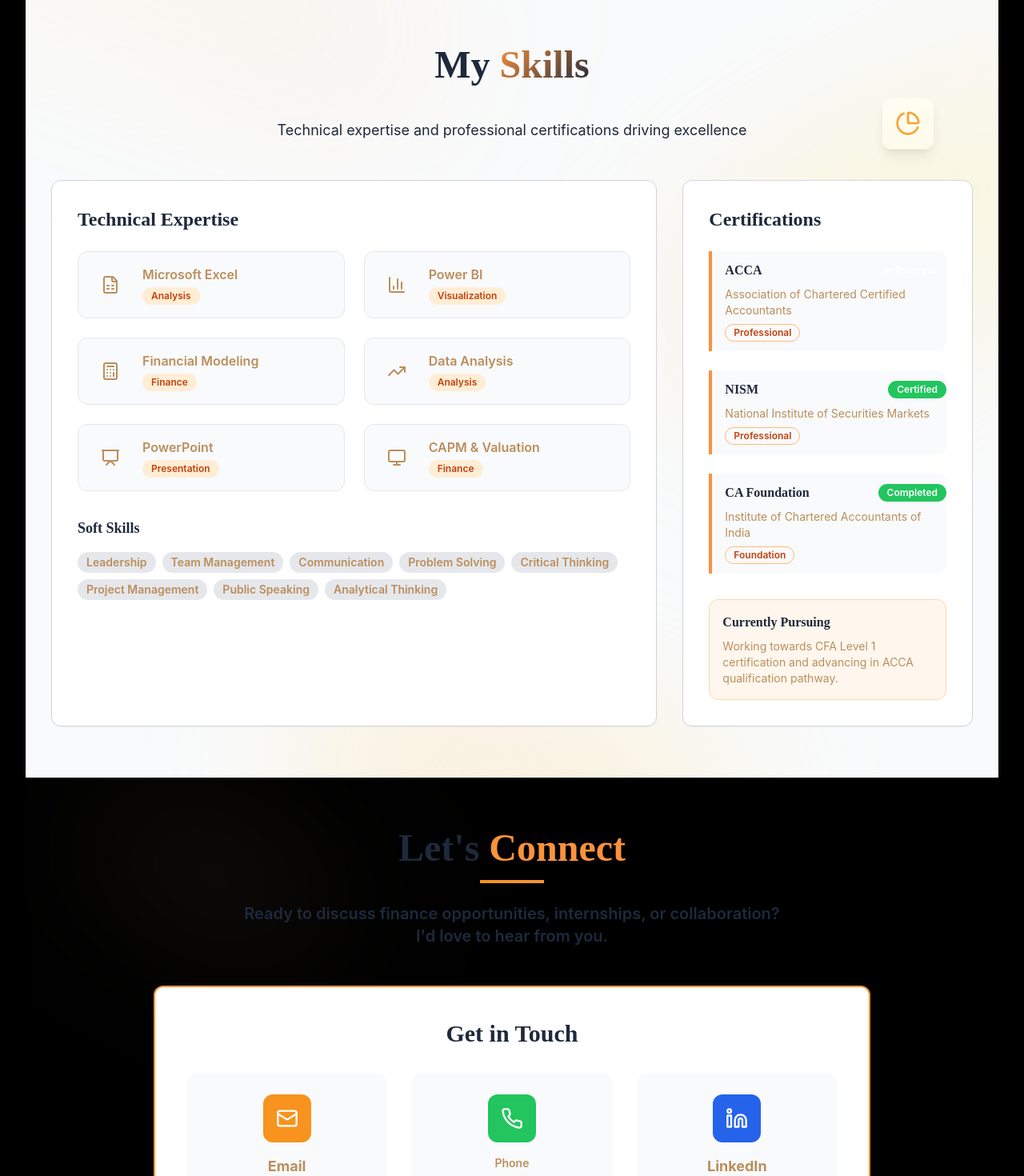
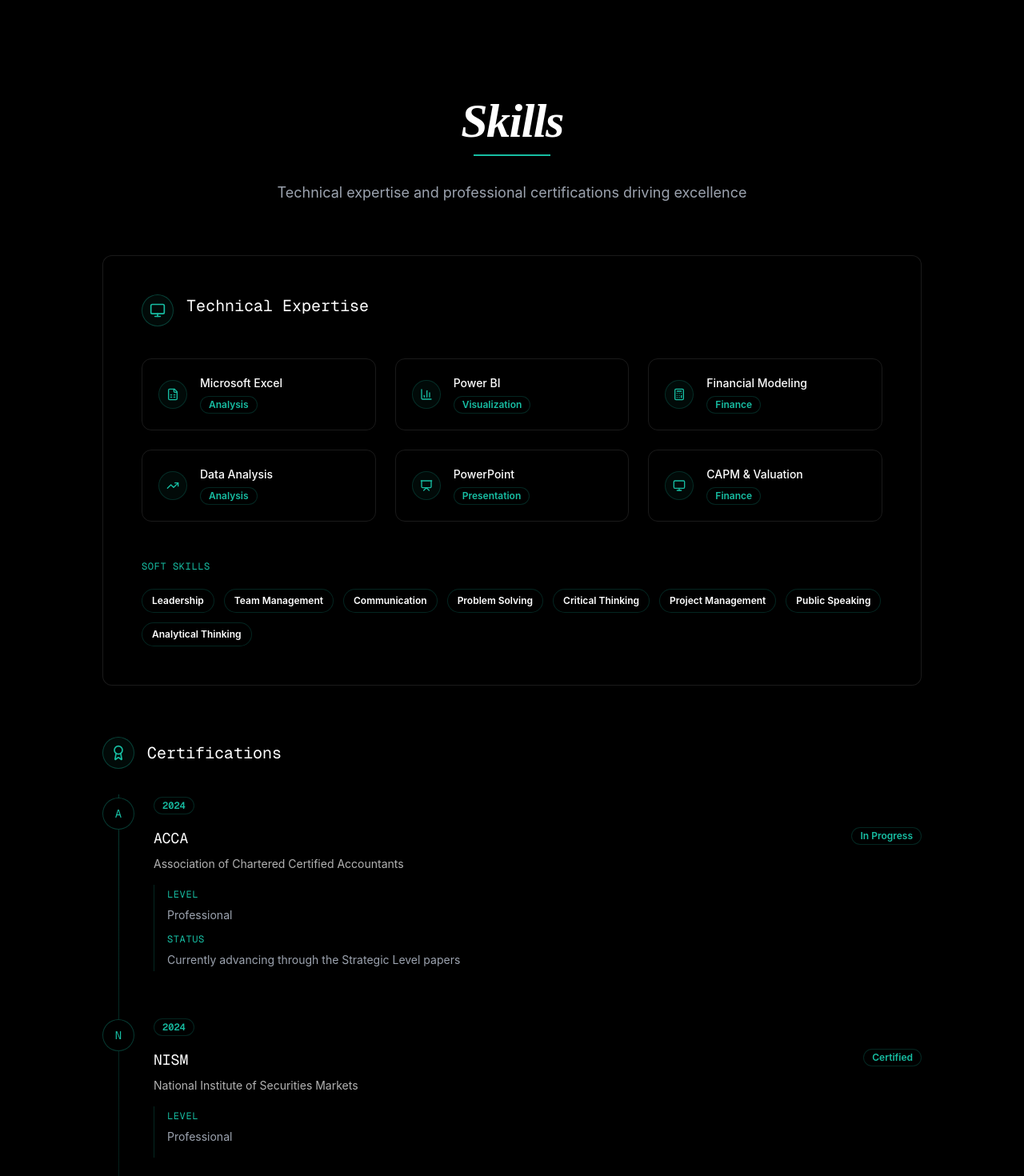
Before and after one commit to aakanksha-singh-hub/devanbansal-portfolio, a React (Vite) app: page / in a window 1280 px wide. Shown: the part 5620-7090 px from the top of the page at 80% size. Built offline with nearby package versions, Linux system fonts and the light colour scheme.

Commit message:
refactor: enhance SkillsSection

```diff
--- a/src/components/SkillsSection.tsx
+++ b/src/components/SkillsSection.tsx
@@ -1,8 +1,22 @@
-
-import React from 'react';
-import { Card, CardContent } from '@/components/ui/card';
-import { Badge } from '@/components/ui/badge';
-import { Monitor, BarChart3, Calculator, Presentation, FileSpreadsheet, TrendingUp, DollarSign, PieChart } from 'lucide-react';
+import React from "react";
+import { Card, CardContent } from "@/components/ui/card";
+import { Badge } from "@/components/ui/badge";
+import {
+  Monitor,
+  BarChart3,
+  Calculator,
+  Presentation,
+  FileSpreadsheet,
+  TrendingUp,
+  ChevronDown,
+  Award,
+} from "lucide-react";
+import {
+  Accordion,
+  AccordionContent,
+  AccordionItem,
+  AccordionTrigger,
+} from "@/components/ui/accordion";
 
 const SkillsSection = () => {
   const technicalSkills = [
@@ -11,7 +25,7 @@ const SkillsSection = () => {
     { name: "Financial Modeling", icon: Calculator, category: "Finance" },
     { name: "Data Analysis", icon: TrendingUp, category: "Analysis" },
     { name: "PowerPoint", icon: Presentation, category: "Presentation" },
-    { name: "CAPM & Valuation", icon: Monitor, category: "Finance" }
+    { name: "CAPM & Valuation", icon: Monitor, category: "Finance" },
   ];
 
   const certifications = [
@@ -19,91 +33,87 @@ const SkillsSection = () => {
       name: "ACCA",
       status: "In Progress",
       provider: "Association of Chartered Certified Accountants",
-      level: "Professional"
+      level: "Professional",
     },
     {
       name: "NISM",
       status: "Certified",
       provider: "National Institute of Securities Markets",
-      level: "Professional"
+      level: "Professional",
     },
     {
       name: "CA Foundation",
       status: "Completed",
       provider: "Institute of Chartered Accountants of India",
-      level: "Foundation"
-    }
+      level: "Foundation",
+    },
   ];
 
   const softSkills = [
-    "Leadership", "Team Management", "Communication", "Problem Solving",
-    "Critical Thinking", "Project Management", "Public Speaking", "Analytical Thinking"
+    "Leadership",
+    "Team Management",
+    "Communication",
+    "Problem Solving",
+    "Critical Thinking",
+    "Project Management",
+    "Public Speaking",
+    "Analytical Thinking",
   ];
 
   return (
-    <section id="skills" className="section-padding bg-gray-50 relative overflow-hidden">
-      {/* ✨ Unified Animated Gradient Capsules - EXTREMELY SUBTLE VERSION */}
-      <div className="absolute inset-0 z-10 overflow-hidden pointer-events-none">
-        {/* Left Glow Capsule - EXTREMELY SUBTLE */}
-        <div className="absolute -top-32 -left-48 w-[700px] h-[200px] bg-gradient-to-r from-orange-200 via-amber-200 to-orange-300 opacity-5 blur-[100px] rounded-full rotate-[20deg] animate-pulse" style={{ animationDuration: '8s' }}></div>
+    <section
+      id="skills"
+      className="py-20 lg:py-32 bg-black relative overflow-hidden"
+    >
+      {/* Subtle Grid Background */}
+      <div className="absolute inset-0 bg-grid-pattern opacity-5 pointer-events-none"></div>
 
-        {/* Right Glow Capsule - EXTREMELY SUBTLE */}
-        <div className="absolute top-[20%] -right-48 w-[600px] h-[180px] bg-gradient-to-l from-orange-100 via-yellow-200 to-orange-200 opacity-5 blur-[110px] rounded-full rotate-[-30deg] animate-pulse" style={{ animationDuration: '10s', animationDelay: '3s' }}></div>
-
-        {/* Bottom Center Glow Capsule - EXTREMELY SUBTLE */}
-        <div className="absolute bottom-[-80px] left-1/2 transform -translate-x-1/2 w-[500px] h-[150px] bg-gradient-to-r from-amber-200 via-orange-200 to-yellow-200 opacity-5 blur-[95px] rounded-full rotate-[10deg] animate-pulse" style={{ animationDuration: '12s', animationDelay: '1.5s' }}></div>
-      </div>
-
-      {/* Finance-themed floating icons */}
-      <div className="absolute inset-0 overflow-hidden pointer-events-none">
-        {/* Top Right - Certification Progress */}
-        <div className="absolute top-32 right-20 hidden lg:block animate-slide-in-right" style={{animationDelay: '1.5s'}}>
-          <div className="bg-white/90 backdrop-blur-sm rounded-xl p-4 shadow-lg border border-gray-200/50">
-            <PieChart className="w-8 h-8 text-orange-500 animate-spin" style={{animationDuration: '8s'}} />
-          </div>
-        </div>
-
-        {/* Bottom Left - Experience Growth */}
-        <div className="absolute bottom-32 left-20 hidden lg:block animate-fade-in-up" style={{animationDelay: '2s'}}>
-          <div className="bg-white/80 backdrop-blur-sm rounded-xl p-4 shadow-lg border border-gray-200/50">
-            <TrendingUp className="w-8 h-8 text-green-500" />
-          </div>
-        </div>
-      </div>
-
-      <div className="container-custom relative z-20">
-        <div className="text-center mb-8 md:mb-12 animate-fade-in-up">
-          <h2 className="text-3xl md:text-4xl lg:text-5xl font-bold text-navy-900 mb-4 hover:scale-105 transition-transform duration-500">
-            My <span className="gradient-text">Skills</span>
+      <div className="max-w-6xl mx-auto px-8 lg:px-16 relative z-10">
+        {/* Header */}
+        <div className="text-center mb-16 animate-fade-in-up">
+          <h2 className="text-4xl md:text-6xl font-bold text-white font-playfair italic tracking-tight mb-3">
+            Skills
           </h2>
-          <div className="w-20 h-1 bg-gradient-to-r from-navy-600 to-orange-500 mx-auto mb-6 hover:w-32 transition-all duration-500"></div>
-          <p className="text-base md:text-lg text-navy-600 max-w-2xl mx-auto">
-            Technical expertise and professional certifications driving excellence
+          <div className="w-24 h-[2px] bg-teal mx-auto mb-8"></div>
+          <p className="text-lg text-gray-400 max-w-2xl mx-auto">
+            Technical expertise and professional certifications driving
+            excellence
           </p>
         </div>
 
-        <div className="grid lg:grid-cols-3 gap-4 md:gap-6 lg:gap-8">
-          {/* Technical Skills */}
-          <div className="lg:col-span-2">
-            <Card className="group h-full border-gray-300 hover:border-orange-300 transition-all duration-500 hover:shadow-xl hover:shadow-orange-500/20 animate-fade-in-up bg-white hover:bg-gradient-to-br hover:from-white hover:to-orange-50/20">
-              <CardContent className="p-4 md:p-6 lg:p-8">
-                <h3 className="text-xl md:text-2xl font-bold text-navy-900 mb-4 md:mb-6 group-hover:text-navy-800 transition-colors">
+        {/* Technical Skills Section */}
+        <div className="mb-16 animate-fade-in-up">
+          <Card className="bg-black border border-white/10 hover:border-teal/30 transition-all duration-300">
+            <CardContent className="p-8 md:p-12">
+              <div className="flex items-start gap-4 mb-10">
+                <div className="w-10 h-10 border border-teal/30 rounded-full flex items-center justify-center flex-shrink-0 bg-teal/5">
+                  <Monitor className="w-5 h-5 text-teal" />
+                </div>
+                <h3 className="text-xl font-geist-mono text-white">
                   Technical Expertise
                 </h3>
+              </div>
 
-                <div className="grid md:grid-cols-2 gap-3 md:gap-4 lg:gap-6">
+              {/* Technical Skills Grid */}
+              <div className="grid md:grid-cols-3 gap-6 mb-12">
                 {technicalSkills.map((skill, index) => {
                   const IconComponent = skill.icon;
                   return (
-                      <div key={index} className="flex items-center space-x-3 md:space-x-4 p-3 md:p-4 bg-gray-50 rounded-lg hover:shadow-md hover:bg-white hover:scale-105 transition-all duration-300 border border-gray-200 hover:border-orange-200">
-                        <div className="p-2 md:p-3 bg-navy-100 rounded-lg hover:bg-navy-200 transition-colors duration-300 flex-shrink-0">
-                          <IconComponent className="h-5 w-5 md:h-6 md:w-6 text-navy-500 hover:text-navy-600 transition-colors" />
+                    <div
+                      key={index}
+                      className="flex items-center rounded-lg space-x-4 p-5 border border-white/10 hover:border-teal/30 transition-all duration-300 group"
+                    >
+                      <div className="w-9 h-9 border border-teal/20 rounded-full flex items-center justify-center flex-shrink-0 group-hover:border-teal/40 transition-colors bg-teal/5">
+                        <IconComponent className="w-4 h-4 text-teal" />
                       </div>
                       <div className="flex-1 min-w-0">
-                          <div className="font-semibold text-navy-900 hover:text-navy-800 transition-colors text-sm md:text-base truncate">
+                        <div className="text-white text-sm font-medium truncate">
                           {skill.name}
                         </div>
-                          <Badge variant="secondary" className="text-xs mt-1 bg-orange-100 text-orange-700 hover:bg-orange-200 transition-colors">
+                        <Badge
+                          variant="outline"
+                          className="text-xs mt-1.5 bg-black text-teal border-teal/20"
+                        >
                           {skill.category}
                         </Badge>
                       </div>
@@ -112,15 +122,17 @@ const SkillsSection = () => {
                 })}
               </div>
 
-                <div className="mt-6 md:mt-8">
-                  <h4 className="text-base md:text-lg font-semibold text-navy-900 mb-3 md:mb-4 group-hover:text-navy-800 transition-colors">
+              {/* Soft Skills */}
+              <div>
+                <h4 className="text-xs uppercase tracking-wider text-teal mb-5 font-geist-mono">
                   Soft Skills
                 </h4>
-                  <div className="flex flex-wrap gap-2">
+                <div className="flex flex-wrap gap-3">
                   {softSkills.map((skill, index) => (
                     <Badge
                       key={index}
-                        className="bg-gray-200 text-navy-700 hover:bg-orange-200 hover:text-orange-800 hover:scale-105 transition-all duration-300 cursor-default text-xs md:text-sm"
+                      variant="outline"
+                      className="bg-black text-white border-teal/20 hover:bg-teal/5 transition-colors text-xs py-1.5 px-3"
                     >
                       {skill}
                     </Badge>
@@ -131,51 +143,104 @@ const SkillsSection = () => {
           </Card>
         </div>
 
-          {/* Certifications */}
-          <div>
-            <Card className="group h-full border-gray-300 hover:border-orange-300 transition-all duration-500 hover:shadow-xl hover:shadow-orange-500/20 animate-fade-in-up bg-white hover:bg-gradient-to-br hover:from-white hover:to-orange-50/20" style={{ animationDelay: '0.2s' }}>
-              <CardContent className="p-4 md:p-6 lg:p-8">
-                <h3 className="text-xl md:text-2xl font-bold text-navy-900 mb-4 md:mb-6 group-hover:text-navy-800 transition-colors">
+        {/* Certifications Timeline */}
+        <div
+          className="mb-12 animate-fade-in-up"
+          style={{ animationDelay: "0.2s" }}
+        >
+          <div className="flex items-center gap-4 mb-8">
+            <div className="w-10 h-10 border border-teal/30 rounded-full flex items-center justify-center flex-shrink-0 bg-teal/5">
+              <Award className="w-5 h-5 text-teal" />
+            </div>
+            <h3 className="text-xl font-geist-mono text-white">
               Certifications
             </h3>
+          </div>
 
-                <div className="space-y-4 md:space-y-6">
+          {/* Timeline layout */}
+          <div className="relative">
+            {/* Timeline vertical line */}
+            <div className="absolute left-5 top-0 bottom-0 w-px bg-gradient-to-b from-teal/30 via-teal/20 to-teal/10"></div>
+
+            {/* Certification items */}
+            <div className="space-y-14">
               {certifications.map((cert, index) => (
-                    <div key={index} className="border-l-4 border-orange-400 pl-3 md:pl-4 py-2 md:py-3 bg-gray-50 rounded-r-lg hover:bg-white hover:shadow-md hover:scale-105 transition-all duration-300">
-                      <div className="flex items-center justify-between mb-2">
-                        <h4 className="font-bold text-navy-900 hover:text-navy-800 transition-colors text-sm md:text-base">
+                <div key={index} className="relative pl-16">
+                  {/* Circle on timeline */}
+                  <div className="absolute left-0 top-0 mt-1 w-10 h-10 rounded-full border border-teal/30 flex items-center justify-center bg-black">
+                    <span className="text-teal text-sm font-geist-mono">
+                      {cert.name.charAt(0)}
+                    </span>
+                  </div>
+
+                  {/* Year badge */}
+                  <div className="mb-4">
+                    <Badge
+                      variant="outline"
+                      className="bg-black text-teal border-teal/20 text-xs font-geist-mono"
+                    >
+                      2024
+                    </Badge>
+                  </div>
+
+                  {/* Certification title */}
+                  <div className="flex justify-between items-start mb-2">
+                    <h4 className="text-lg text-white font-geist-mono">
                       {cert.name}
                     </h4>
                     <Badge
-                          className={`text-xs font-semibold text-white transition-all duration-300 ${
-                            cert.status === 'Certified' || cert.status === 'Completed'
-                              ? 'bg-green-500 hover:bg-green-600 hover:scale-105'
-                              : 'bg-navy-500 hover:bg-navy-600 hover:scale-105'
-                          }`}
+                      variant="outline"
+                      className="bg-black text-teal border-teal/20 text-xs"
                     >
                       {cert.status}
                     </Badge>
                   </div>
-                      <p className="text-xs md:text-sm text-navy-600 mb-1 hover:text-navy-700 transition-colors">
-                        {cert.provider}
+
+                  {/* Provider */}
+                  <p className="text-white/70 text-sm mb-4">{cert.provider}</p>
+
+                  {/* Details section */}
+                  <div className="border-l border-teal/20 pl-4 py-1">
+                    <div className="mb-3">
+                      <h5 className="text-xs uppercase tracking-wider text-teal mb-2 font-geist-mono">
+                        Level
+                      </h5>
+                      <p className="text-gray-400 text-sm">{cert.level}</p>
+                    </div>
+
+                    {cert.name === "ACCA" && (
+                      <div>
+                        <h5 className="text-xs uppercase tracking-wider text-teal mb-2 font-geist-mono">
+                          Status
+                        </h5>
+                        <p className="text-gray-400 text-sm">
+                          Currently advancing through the Strategic Level papers
                         </p>
-                      <Badge variant="outline" className="text-xs border-orange-300 text-orange-700 hover:bg-orange-50 transition-colors">
-                        {cert.level}
-                      </Badge>
+                      </div>
+                    )}
+                  </div>
                 </div>
               ))}
             </div>
+          </div>
 
-                <div className="mt-6 md:mt-8 p-3 md:p-4 bg-orange-50 rounded-lg border border-orange-200 hover:bg-orange-100 hover:shadow-md transition-all duration-300">
-                  <h4 className="font-semibold text-navy-900 mb-2 text-sm md:text-base">
+          {/* Currently Pursuing */}
+          <div className="mt-12 p-6 border rounded-lg border-white/10 hover:border-teal/30 transition-all duration-300">
+            <div className="flex items-center gap-3">
+              <div className="relative flex-shrink-0">
+                <span className="absolute inset-0 rounded-full animate-ping bg-teal/40"></span>
+                <span className="relative block w-3 h-3 rounded-full bg-teal"></span>
+              </div>
+              <div className="flex-1 ml-3">
+                <h4 className="text-teal text-xs uppercase tracking-wider font-geist-mono mb-2">
                   Currently Pursuing
                 </h4>
-                  <p className="text-xs md:text-sm text-navy-600">
-                    Working towards CFA Level 1 certification and advancing in ACCA qualification pathway.
+                <p className="text-sm text-gray-400 leading-relaxed">
+                  Working towards CFA Level 1 certification and advancing in
+                  ACCA qualification pathway.
                 </p>
               </div>
-              </CardContent>
-            </Card>
+            </div>
           </div>
         </div>
       </div>
```
Lines whose indentation alone changed are shown as unchanged.
